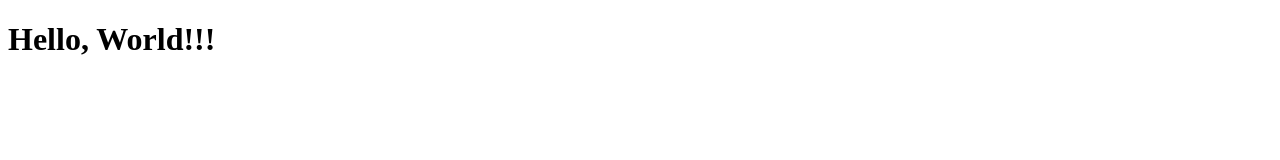
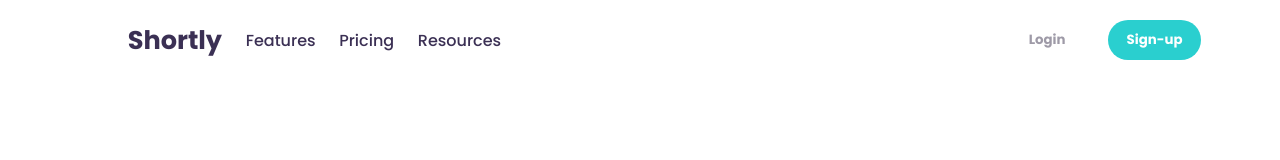
Before and after one commit to Wevertondiogo/url-shortening-api, a website: page url-shortening-api-master/src/index.html in a window 1280 px wide. Drawn offline with Linux system fonts and the light colour scheme.

Commit message:
header created

```diff
--- a/url-shortening-api-master/src/index.html
+++ b/url-shortening-api-master/src/index.html
@@ -9,7 +9,24 @@
     <link rel="stylesheet" href="css/styles.css" />
   </head>
   <body>
-    <h1>Hello, World!!!</h1>
+<header class="header">
+  <div class="container-header">
+    <nav class="nav">
+      <ul>
+        <li>
+          <a href="#" class="link">Shortly</a>
+          <a href="#" class="link">Features</a>
+          <a href="#" class="link">Pricing</a>
+          <a href="#" class="link">Resources</a>
+        </li>
+      </ul>
+    </nav>
+    <div class="group-btn">
+      <button class="btn login">Login</button>
+      <button class="btn sign-up">Sign-up</button>
+    </div>
+  </div>
+</header>
     <script src="js/index.js"></script>
   </body>
 </html>
--- a/url-shortening-api-master/src/scss/components/component.scss
+++ b/url-shortening-api-master/src/scss/components/components.scss
@@ -10,8 +10,13 @@
 %d-evenly {
   display: flex;
   justify-content: space-evenly;
+  align-items: center;
 }
-
+%d-between {
+  display: flex;
+  justify-content: space-between;
+  align-items: center;
+}
 @mixin width-and-height($width, $height) {
   width: $width;
   height: $height;
--- a/url-shortening-api-master/src/scss/layout/header/header.scss
+++ b/url-shortening-api-master/src/scss/layout/header/header.scss
@@ -0,0 +1,43 @@
+.header {
+    .container-header{
+        @extend %d-between;
+        @include width-and-height(90%, 80px);
+        margin: 0 auto;
+        .nav{
+            width: 40%;
+            li{
+                @extend %d-evenly;
+                .link{
+                    text-decoration: none;
+                    color: $dark;
+                    &:first-child{
+                        font: {
+                            size: 1.6rem;
+                            weight: 700;
+                        }
+                    }
+                }
+            }
+        }
+        .group-btn{
+            @extend %d-evenly;
+            @include width-and-height(20%, 50%);
+            .btn{
+                @include width-and-height(40%, 100%);
+                border-radius: 20px;
+                border: none;
+                background-color: transparent;
+                color: $grayish-violet;
+                font: {
+                    family: 'Poppins';
+                    weight: 700;
+                }
+                &:last-child {
+                    background-color: $cyan;
+                    color: #fff;
+
+                }
+            }
+        }
+    }
+}
--- a/url-shortening-api-master/src/scss/styles.scss
+++ b/url-shortening-api-master/src/scss/styles.scss
@@ -1,3 +1,10 @@
-@import "theme/color.scss";
-@import "components/component.scss";
+@import "https://fonts.googleapis.com/css2?family=Poppins:wght@500;700&display=swap";
+@import "theme/colors.scss";
+@import "components/components.scss";
 @import "layout/export";
+
+body{
+    margin: 0;
+    padding: 0;
+    font-family: 'Poppins', sans-serif;
+}
```
Also changed, not shown: url-shortening-api-master/README.md, url-shortening-api-master/dist/css/styles.css, url-shortening-api-master/dist/index.html, url-shortening-api-master/src/css/styles.css, url-shortening-api-master/src/scss/theme/colors.scss (renamed from url-shortening-api-master/src/scss/theme/color.scss).
